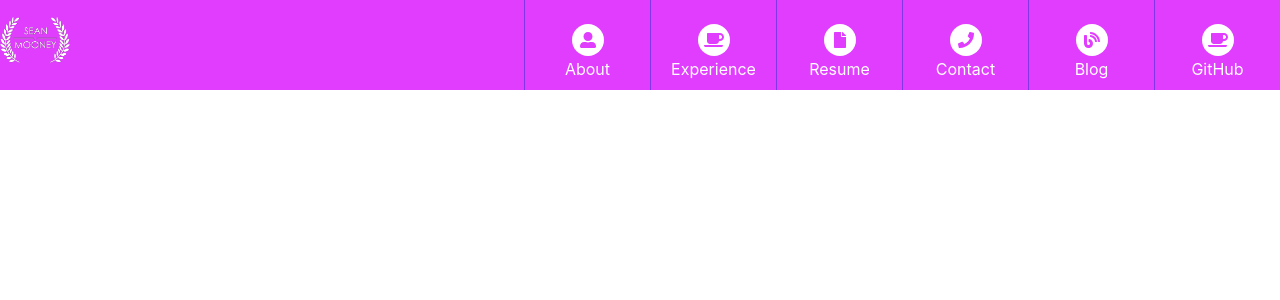
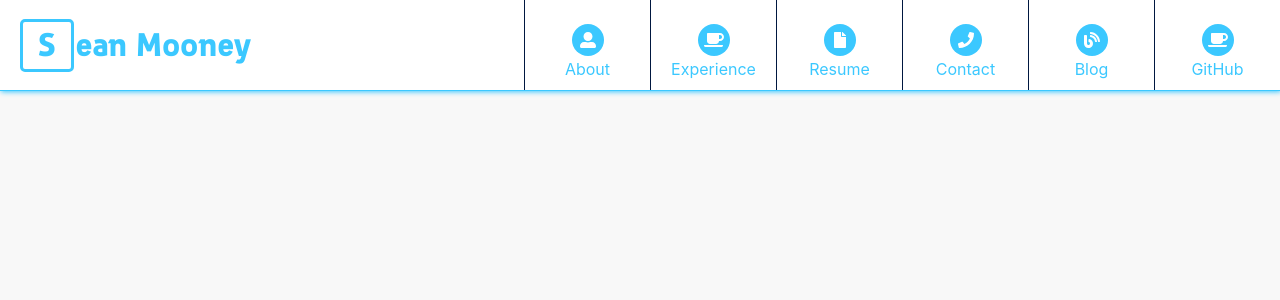
Before and after one commit to sean-mooney/Resume-Site-v2, a React (Create React App) app: page / in a window 1280 px wide. Shown: the top 300 px of the page. Built offline with nearby package versions, Linux system fonts and the light colour scheme.

Commit message:
added fonts, changed color scheme, added logo

```diff
--- a/src/App.scss
+++ b/src/App.scss
@@ -1,10 +1,35 @@
-$header1-bg: #e13dff;
-$header1-border: #8535e8;
-$header1-hover-text: #e13dff;
-$header1-hover-bg: #FFF;
-$header1-hover-border: #e13dff;
-$header1-hover-icon: #FFF;
+$app-bg: #f8f8f8;
+
+$header1-bg: #FFF;
+$header1-border: #001740;
+$header1-icon: #3BC8FF;
+$header1-text: #3BC8FF;
+$header1-hover-text: #FFF;
+$header1-hover-bg: #3BC8FF;
+$header1-hover-border: #3BC8FF;
+$header1-hover-icon: #3BC8FF;
+$header1-hover-icon-bg: #FFF;
+$header-full-bottom-border: #3BC8FF;
+
+$header-logo-text: #3BC8FF;
+$header-logo-s-border: #3BC8FF;
+$header-logo-s-bg: #FFF;
+
+body {
+    background: $app-bg;
+}
 
 .push-right {
     margin-left: auto;
 }
+
+
+@font-face {
+    font-family: Zwodrei;
+    src: url(./fonts/Zwodrei.woff2);
+}
+
+@font-face {
+    font-family: Copperplate;
+    src: url(./fonts/Copperplate.woff2);
+}
--- a/src/components/header/header.js
+++ b/src/components/header/header.js
@@ -9,7 +9,8 @@ export default class Header extends React.Component {
         return (
             <header className="page-header">
               <div className="header-logo">
-                <img className="header-logo-img" alt="Sean Mooney" src={logo}></img>
+                <div className="header-text"><span className="header-logo-s">S</span>ean Mooney</div>
+                {/* <img className="header-logo-img" alt="Sean Mooney" src={logo}></img> */}
               </div>
               <div className="push-right header-nav">
                 <div className="header-nav-item">
--- a/src/components/header/header.scss
+++ b/src/components/header/header.scss
@@ -8,15 +8,16 @@
     display: flex;
     align-items: center;
     z-index: 10;
+    border-bottom: 1px solid $header-full-bottom-border;
+    box-shadow: 1px 1px 5px #3BC8FF;
 }
 
 .header-logo {
-    max-width: 70px;
-    height: auto;
+    height: 100%;
+    margin-right: 20px;
     display: flex;
     align-items: center;
     justify-content: center;
-    margin-bottom: 10px;
 
     .header-logo-img {
         width: 100%;
@@ -26,15 +27,13 @@
 
 .header-nav {
     display: flex;
-    // margin-right: 10px;
     height: 100%;
-    // margin-bottom: 15px;
     align-items: center;
 }
 
 .header-nav-item {
     background: $header1-bg;
-    color: white;
+    color: $header1-text;
     width: 125px;
     height: 100%;
     font-size: 16px;
@@ -53,7 +52,7 @@
         align-items: center;
         justify-content: center;
         color: $header1-bg;
-        background: white;
+        background: $header1-icon;
         width: 32px;
         height: 32px;
         font-size: 16px;
@@ -92,7 +91,29 @@
         font-size: 24px;
         width: 50px;
         height: 50px;
-        background: $header1-bg;
+        background: $header1-hover-icon-bg;
         color: $header1-hover-icon;
     }
 }
+
+.header-logo-s {
+    padding: 5px 15px;
+    background: $header-logo-s-bg;
+    border: 3px solid $header-logo-s-border;
+    border-radius: 5px;
+    margin-right: 2px;
+}
+
+.header-text {
+    font-family: Zwodrei;
+    margin-left: 20px;
+    color: $header-logo-text;
+    font-size: 32px;
+    width: auto;
+    font-weight: 800;
+}
+
+@font-face {
+    font-family: Zwodrei;
+    src: url(../../fonts/Zwodrei.woff2);
+}
--- a/src/index.css
+++ b/src/index.css
@@ -1,4 +1,4 @@
-:root {
+.just-holding-these {
   background: #e13dff;
   background: #8535e8;
   background: #5047FF;
@@ -7,7 +7,7 @@
   background: #4D4A80;
   background: #282480;
   background: #001740;
-  background: #FFF;
+  background: #4D4A80;
   /* background: #000; */
 }
 
```
Also changed, not shown: src/components/intro/intro.scss (+0 -7 lines), src/fonts/Copperplate.woff2 (added), src/fonts/Zwodrei.woff2 (added).
